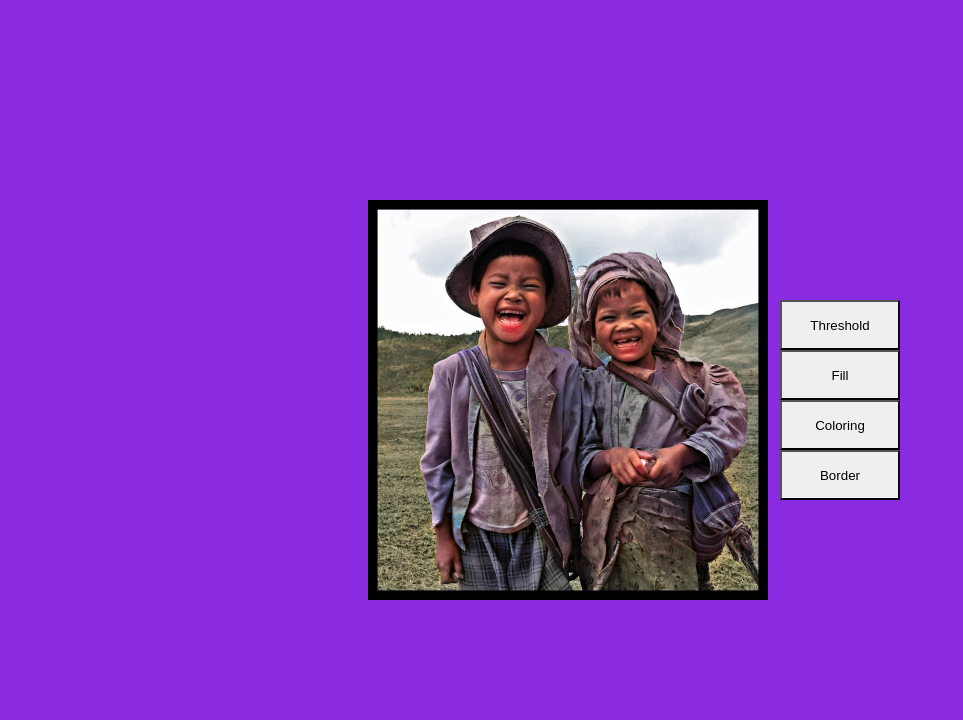
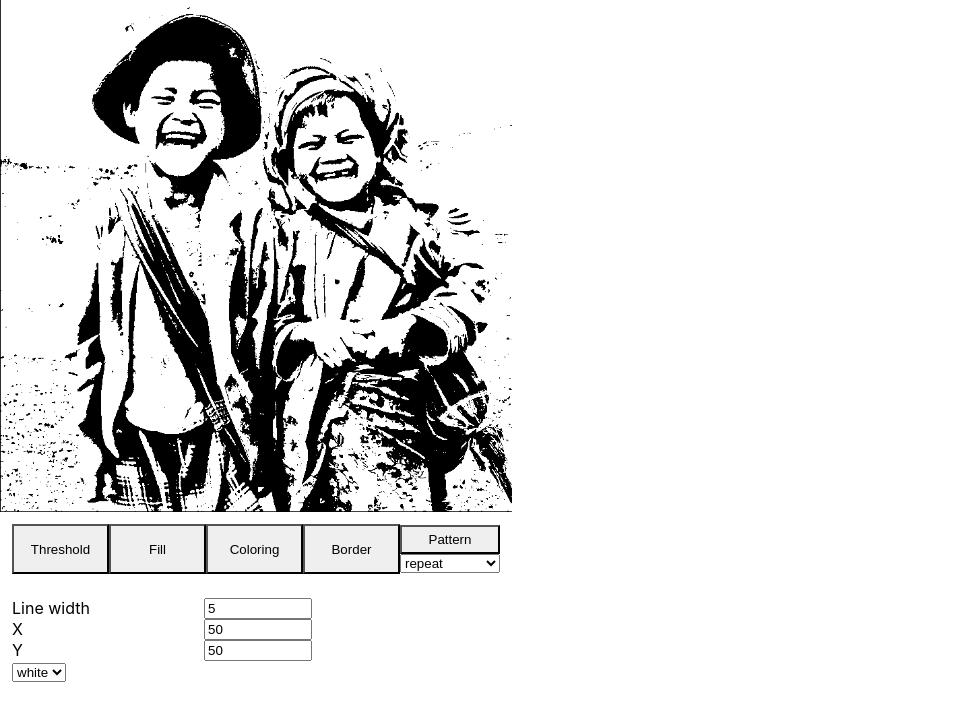
Before and after one commit to egxn/rat-rat, a React (Create React App) app: page / in a window 1280 px wide. Shown: the top 720 px of the page, without its empty margins (0-963 px from the left). Built offline with nearby package versions, Linux system fonts and the light colour scheme.

Commit message:
✍🏻 Lines pattern test

```diff
--- a/src/8419.ts
+++ b/src/8419.ts
@@ -80,9 +80,28 @@ function border(src: ImageData): Uint8ClampedArray {
   return pixels;
 }
 
+function patternLines({color = 'blue' ,lineWidth = 5, x = 50, y = 50}): HTMLCanvasElement {
+  const canvas = document.createElement('canvas');
+  const ctx = canvas.getContext('2d');
+  canvas.width = Math.abs(x);
+  canvas.height = Math.abs(y);
+
+  if (ctx) {
+    ctx.beginPath();
+    ctx.moveTo(0, 0);
+    ctx.lineTo(x, y);
+    ctx.strokeStyle = color;
+    ctx.lineWidth = lineWidth;
+    ctx.stroke();
+  }
+
+  return canvas;
+}
+
 export {
   border,
   coloring,
   fill,
+  patternLines,
   threshold
 }
--- a/src/App.css
+++ b/src/App.css
@@ -1,25 +1,48 @@
 
 .workbench {
-  align-items: center;
-  background-color: blueviolet;
   display: flex;
-  height: 100vh;
+  flex-direction: column;
   justify-content: center;
   position: relative;
-  width: 100%;
+  width: 40%;
 }
 
 .toolbar {
   align-items: center;
   display: flex;
+  flex-direction: row;
+  justify-content: center;
+  margin: 12px;
+}
+
+.pattern-settings {
+  display: flex;
   flex-direction: column;
-  height: 200px;
-  justify-content: center;
+  width: 300px;
   margin: 12px;
 }
 
 button {
   border-radius: 0;
-  height: 80px;
-  width: 120px;
+  height: 50px;
+  width: 100px;
 }
+
+.vertical {
+  display: flex;
+  flex-direction: column;
+}
+
+.vertical button {
+  height: 29px;
+}
+
+.row {
+  display: flex;
+  flex-direction: row;
+  justify-content: space-between;
+}
+
+.row input {
+  width: 100px;
+}
--- a/src/App.tsx
+++ b/src/App.tsx
@@ -1,10 +1,25 @@
-import React, { useEffect, useRef } from 'react';
+import { useEffect, useRef, useState } from 'react';
 import imgSample from './sample.jpg';
-import { border, coloring, fill, threshold } from './8419';
+import { border, coloring, fill, patternLines ,threshold } from './8419';
 import './App.css';
+
+interface patternSettings {
+  color?: string,
+  lineWidth?: number,
+  x?: number,
+  y?: number,
+}
 
 function App() {
   const canvasRef = useRef<HTMLCanvasElement>(null);
+  const [patternRepeat, setPatternRepeat] = useState<string>('repeat');
+  const [patternSettings, setPatternSettings] = useState<patternSettings>({
+    color: 'white',
+    lineWidth: 5,
+    x: 50,
+    y: 50,
+  });
+
 
   useEffect(() => {
     const loadImage = () => {
@@ -15,7 +30,8 @@ function App() {
         image.src = imgSample;
         image.onload = () => {
           context?.drawImage(
-            image, 0, 0, 400, 400);
+            image, 0, 0, 760, 760);
+          applyTreshold();
         };
       }
     }
@@ -28,27 +44,38 @@ function App() {
     if(canvasRef.current) {
       const canvas = canvasRef.current;
       const context = canvas?.getContext('2d');
-      const imageData = context?.getImageData(0, 0, 400, 400);
+      const imageData = context?.getImageData(0, 0, 760, 7600);
       if (imageData) {
         const newImageData = filter(imageData);
         imageData.data.set(newImageData);
         context?.putImageData(imageData, 0, 0);
-      }
-    }
-  }
+      };
+    };
+  };
 
   const applyFill = () => apply(fill);
   const appyColoring = () => apply(coloring);
   const applyTreshold = () => apply((imageData) => threshold(imageData, 60));
   const applyBorder = () => apply(border);
 
+  const createPattern = () => {
+    const lines = patternLines(patternSettings);
+    const canvas = canvasRef.current;
+    const context = canvas?.getContext('2d');
+    const pattern = context?.createPattern(lines, patternRepeat);
+    if (context && pattern && canvas) {
+      context.fillStyle = pattern;
+      context.fillRect(0, 0, canvas.width, canvas.height);
+    };
+  };
+
   return (
     <div className="App">
       <div className="workbench">
         <canvas
           className="main-canvas"
-          height={400}
-          width={400}
+          height={760}
+          width={760}
           ref={canvasRef}
         />
         <div className="toolbar">
@@ -56,6 +83,47 @@ function App() {
           <button onClick={applyFill}> Fill </button>
           <button onClick={appyColoring}> Coloring </button>
           <button onClick={applyBorder}> Border </button>
+          <div className='vertical'>
+            <button onClick={createPattern}> Pattern </button>
+            <select onChange={(e) => setPatternRepeat(e.target.value)} value={patternRepeat}>
+              <option value="repeat">repeat</option>
+              <option value="repeat-x">repeat-x</option>
+              <option value="repeat-y">repeat-y</option>
+              <option value="no-repeat">no-repeat</option>
+            </select>
+          </div>
+        </div>
+        <div className='pattern-settings'>
+          <div className='row'>
+            <label>Line width</label>
+            <input
+              type="number"
+              onChange={(e) => setPatternSettings({...patternSettings, lineWidth: Number(e.target.value)})}
+              value={patternSettings.lineWidth}
+            />
+          </div>
+          <div className='row'>
+            <label>X</label>
+            <input
+              type="number"
+              onChange={(e) => setPatternSettings({...patternSettings, x: Number(e.target.value)})}
+              value={patternSettings.x}
+            />
+          </div>
+          <div className='row'>
+            <label>Y</label>
+            <input
+              type="number"
+              onChange={(e) => setPatternSettings({...patternSettings, y: Number(e.target.value)})}
+              value={patternSettings.y}
+            />
+          </div>
+          <div>
+            <select onChange={(e) => setPatternSettings({...patternSettings, color: e.target.value})}>
+              <option value="white">white</option>
+              <option value="blue">blue</option>
+            </select>
+          </div>
         </div>
       </div>
     </div>
```
Also changed, not shown: src/index.css (line endings or trailing spaces), src/sample.jpg.
